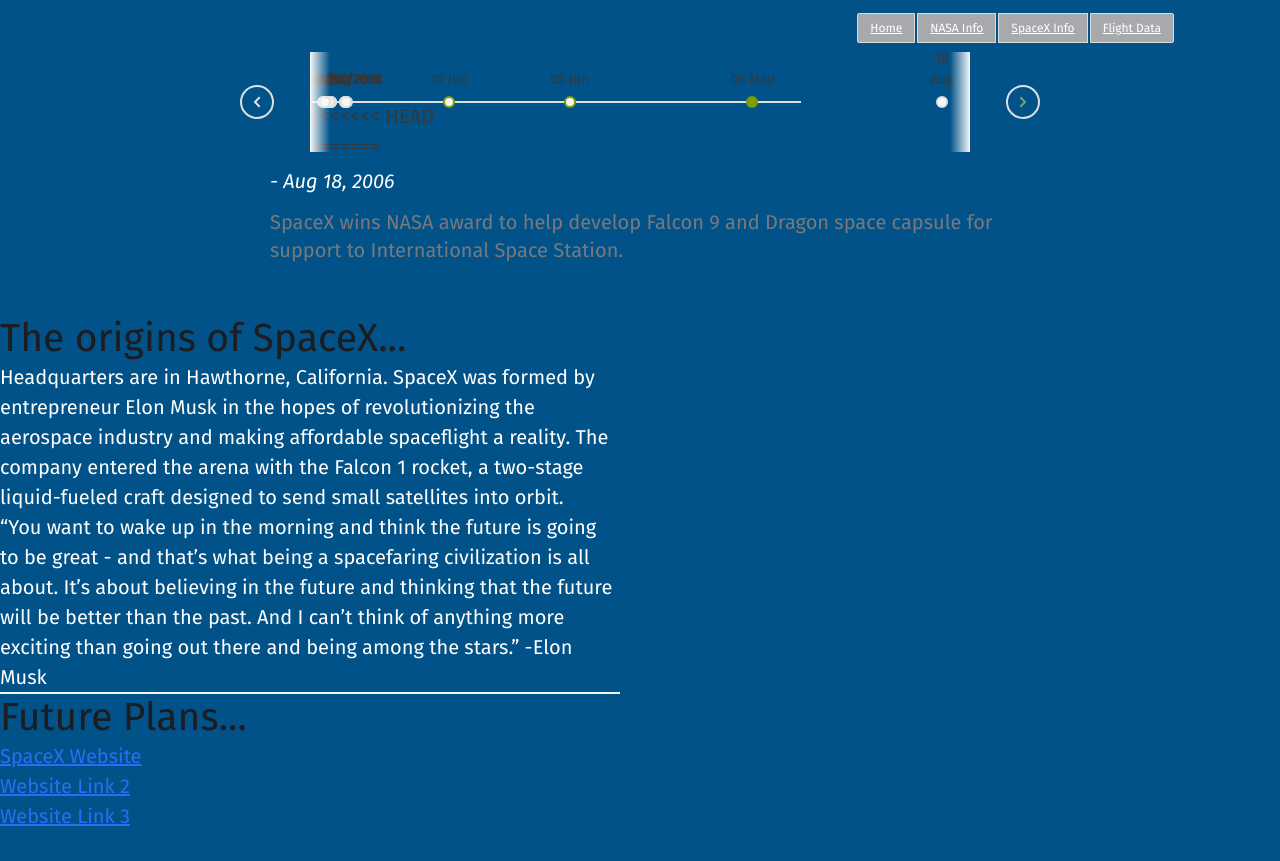
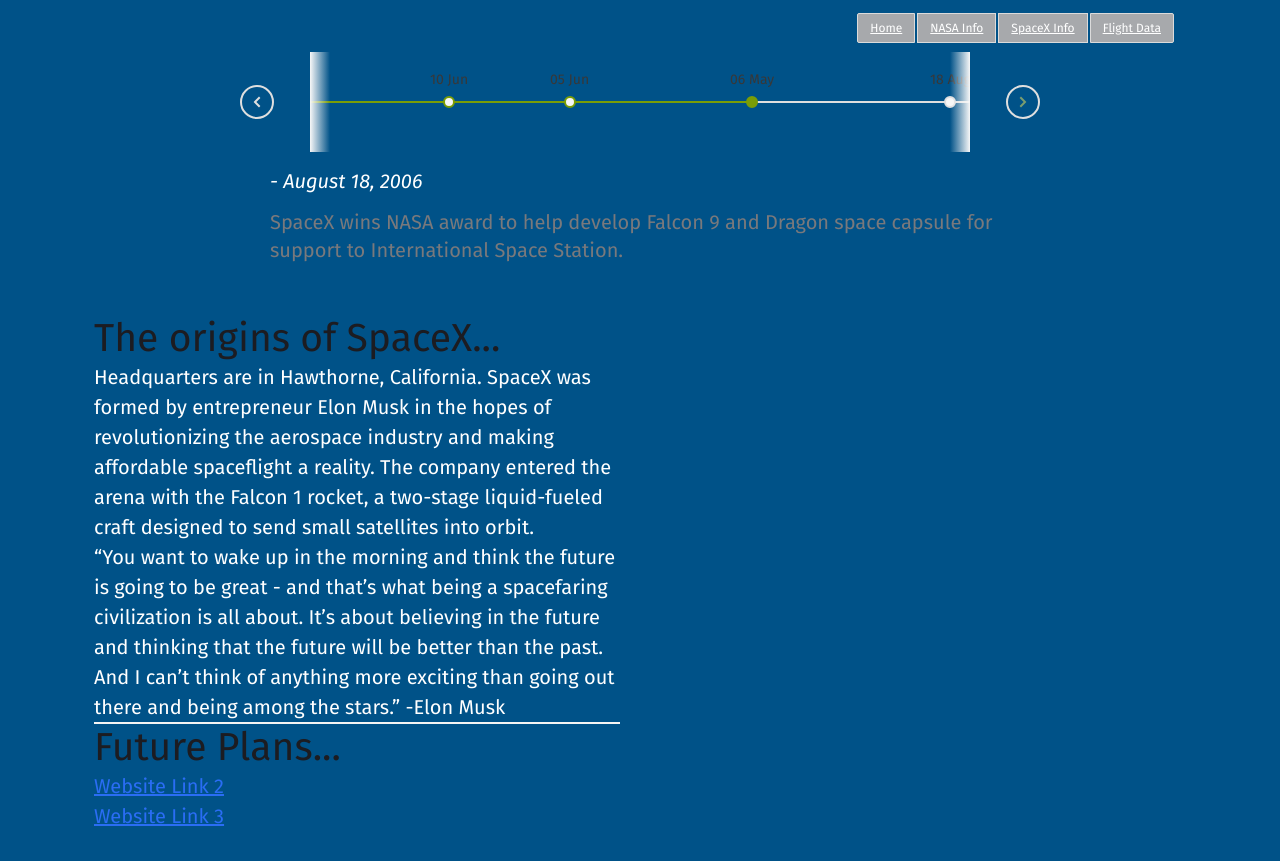
Before and after one commit to reidbuckingham48/spacex-nasa-flight-data, a plain HTML site: page spacex.html in a window 1280 px wide. Both pictures are taken after a click on the link "06 May". Drawn offline with nearby package versions, Linux system fonts and the light colour scheme.

Commit message:
updating spaceX html

```diff
--- a/spacex.html
+++ b/spacex.html
@@ -48,40 +48,29 @@
           <div class="cd-h-timeline__dates">
             <div class="cd-h-timeline__line">
               <ol>
-<<<<<<< HEAD
                 <li><a href="#0" data-date="10/06/2001" class="cd-h-timeline__date cd-h-timeline__date--selected">10
-                    Jun</a></li>
+                   Jun</a></li>
                 <li><a href="#0" data-date="06/05/2001" class="cd-h-timeline__date">05 Jun</a></li>
                 <li><a href="#0" data-date="05/06/2002" class="cd-h-timeline__date">06 May</a></li>
                 <li><a href="#0" data-date="18/08/2006" class="cd-h-timeline__date">18 Aug</a></li>
                 <li><a href="#0" data-date="28/09/2008" class="cd-h-timeline__date">28 Sep</a></li>
-                <li><a href="#0" data-date="01/012011" class="cd-h-timeline__date">01 Jan</a></li>
+                <li><a href="#0" data-date="01/01/2011" class="cd-h-timeline__date">01 Jan</a></li>
                 <li><a href="#0" data-date="25/05/2012" class="cd-h-timeline__date">25 May</a></li>
                 <li><a href="#0" data-date="07/09/2014" class="cd-h-timeline__date">07 Sep</a></li>
                 <li><a href="#0" data-date="06/02/2018" class="cd-h-timeline__date">06 Feb</a></li>
-                <li><a href="#0" data-date="01/012020" class="cd-h-timeline__date">01 Jan</a></li>
-
-=======
-                <li><a href="#0" data-date="06/05/2001" class="cd-h-timeline__date cd-h-timeline__date--selected">06/05/2001</a></li>
-                <li><a href="#0" data-date="05/06/2002" class="cd-h-timeline__date">05/06/2002</a></li>
-                <li><a href="#0" data-date="01/01/2006" class="cd-h-timeline__date">2006</a></li>
-                <li><a href="#0" data-date="28/09/2008" class="cd-h-timeline__date">28/09/2008</a></li>
-                <li><a href="#0" data-date="01/01/2011" class="cd-h-timeline__date">2011</a></li>
-                <li><a href="#0" data-date="25/05/2012" class="cd-h-timeline__date">25/05/2012</a></li>
-                <li><a href="#0" data-date="07/09/2014" class="cd-h-timeline__date">07/09/2014</a></li>
-                <li><a href="#0" data-date="06/02/2018" class="cd-h-timeline__date">06/02/2018</a></li>
-                <li><a href="#0" data-date="01/01/2020" class="cd-h-timeline__date">2020</a></li>
->>>>>>> bd9431036cf22803ee8290b8c4bfdbee8b1edf3d
+                <li><a href="#0" data-date="01/01/2020" class="cd-h-timeline__date">01 Jan</a></li>
               </ol>
 
               <span class="cd-h-timeline__filling-line" aria-hidden="true"></span>
-            </div> <!-- .cd-h-timeline__line -->
-          </div> <!-- .cd-h-timeline__dates -->
+            </div> <!-- .cd-h-timeline__line-->
+          </div> <!--.cd-h-timeline__dates -->
 
           <ul>
-            <li><a href="#0" class="text-replace cd-h-timeline__navigation cd-h-timeline__navigation--prev cd-h-timeline__navigation--inactive">Prev</a>
+            <li><a href="#0"
+              class="text-replace cd-h-timeline__navigation cd-h-timeline__navigation--prev cd-h-timeline__navigation--inactive">Prev</a>
             </li>
-            <li><a href="#0" class="text-replace cd-h-timeline__navigation cd-h-timeline__navigation--next">Next</a>
+            <li><a href="#0"
+              class="text-replace cd-h-timeline__navigation cd-h-timeline__navigation--next">Next</a>
             </li>
           </ul>
         </div> <!-- .cd-h-timeline__container -->
@@ -90,12 +79,12 @@
           <ol>
             <li class="cd-h-timeline__event cd-h-timeline__event--selected text-component">
               <div class="cd-h-timeline__event-content container">
-                <!-- <h6 class="cd-h-timeline__event-title">Dreams of a Greenhouse on Mars</h6> -->
+
                 <em class="cd-h-timeline__event-date">June 10, 2001</em>
                 <p class="cd-h-timeline__event-description color-contrast-medium">
                   Millionaire, Elon Musk, wanted to put an experimental greenhouse on the planet Mars. He was interested
-                  in increasing public interest in
-                  space travel and improve funding to NASA. He made attempts to purchase three ICBMs from Russia.
+                  in increasing public interest in space travel and improve funding to NASA.
+                  He made attempts to purchase three ICBMs from Russia.
                 </p>
               </div>
             </li>
@@ -112,7 +101,7 @@
             <li class="cd-h-timeline__event text-component">
               <div class="cd-h-timeline__event-content container">
                 <!-- <h2 class="cd-h-timeline__event-title">NASA $278 Million Award</h2> -->
-                <em class="cd-h-timeline__event-date">Aug 18, 2006</em>
+                <em class="cd-h-timeline__event-date">August 18, 2006</em>
                 <p class="cd-h-timeline__event-description color-contrast-medium">
                   SpaceX wins NASA award to help develop Falcon 9 and Dragon space capsule for support to International
                   Space Station.</p>
@@ -122,7 +111,7 @@
             <li class="cd-h-timeline__event text-component">
               <div class="cd-h-timeline__event-content container">
                 <!-- <h2 class="cd-h-timeline__event-title">First Privately-developed orbit around Earth</h2> -->
-                <em class="cd-h-timeline__event-date">Sep 28, 2008</em>
+                <em class="cd-h-timeline__event-date">September 28, 2008</em>
                 <p class="cd-h-timeline__event-description color-contrast-medium">
                   In September 200, Talcon 1 orbited around the Earth. </p>
               </div>
@@ -131,7 +120,7 @@
             <li class="cd-h-timeline__event text-component">
               <div class="cd-h-timeline__event-content container">
                 <!-- <h2 class="cd-h-timeline__event-title">BeginvDevelopment of Falcon Heavy</h2> -->
-                <em class="cd-h-timeline__event-date">Jan 01, 2011</em>
+                <em class="cd-h-timeline__event-date">January 01, 2011</em>
                 <p class="cd-h-timeline__event-description color-contrast-medium">
                   Falcon Heavy can carry more than twice the load of previous rockets. </p>
               </div>
@@ -159,7 +148,7 @@
             <li class="cd-h-timeline__event text-component">
               <div class="cd-h-timeline__event-content container">
                 <!-- <h2 class="cd-h-timeline__event-title">Falcon Heavy begins launches</h2> -->
-                <em class="cd-h-timeline__event-date">Feb 06, 2018</em>
+                <em class="cd-h-timeline__event-date">February 06, 2018</em>
                 <p class="cd-h-timeline__event-description color-contrast-medium">
                 </p>
               </div>
@@ -169,7 +158,7 @@
             <li class="cd-h-timeline__event text-component">
               <div class="cd-h-timeline__event-content container">
                 <!-- <h2 class="cd-h-timeline__event-title">Manned space Flight</h2> -->
-                <em class="cd-h-timeline__event-date">Jan 01, 2020</em>
+                <em class="cd-h-timeline__event-date">January 01, 2020</em>
                 <p class="cd-h-timeline__event-description color-contrast-medium">
                   SpaxeX first manned space flight. </p>
               </div>
@@ -178,9 +167,7 @@
         </div> <!-- .cd-h-timeline__events -->
       </section>
 
-          </ol>
-        </div> <!-- .cd-h-timeline__events -->
-      </section>
+
 
 
 
@@ -208,8 +195,8 @@
             </p>
             <hr>
             <h2>Future Plans...</h2>
-            <a href="https://www.nasa.gov/sites/default/files/files/SpaceX_NASA_CRS-5_PressKit.pdf">
-              <i class="spacex-img"></i>SpaceX Website</a><br>
+            <!-- <a href="https://www.nasa.gov/sites/default/files/files/SpaceX_NASA_CRS-5_PressKit.pdf">
+              <i class="spacex-img"></i>SpaceX Website</a><br> -->
             <a href="#">
               <i class="spacex-img"></i>Website Link 2</a><br>
             <a href="#">
```
